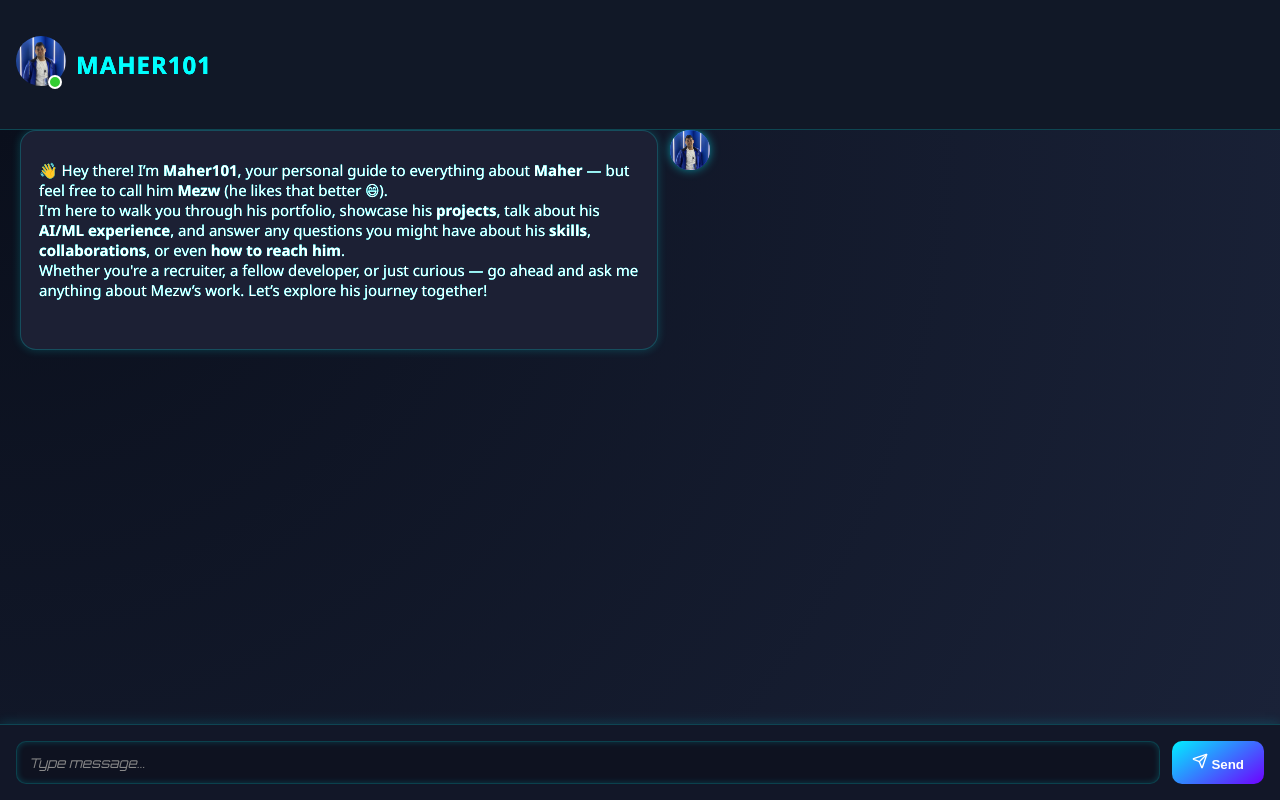
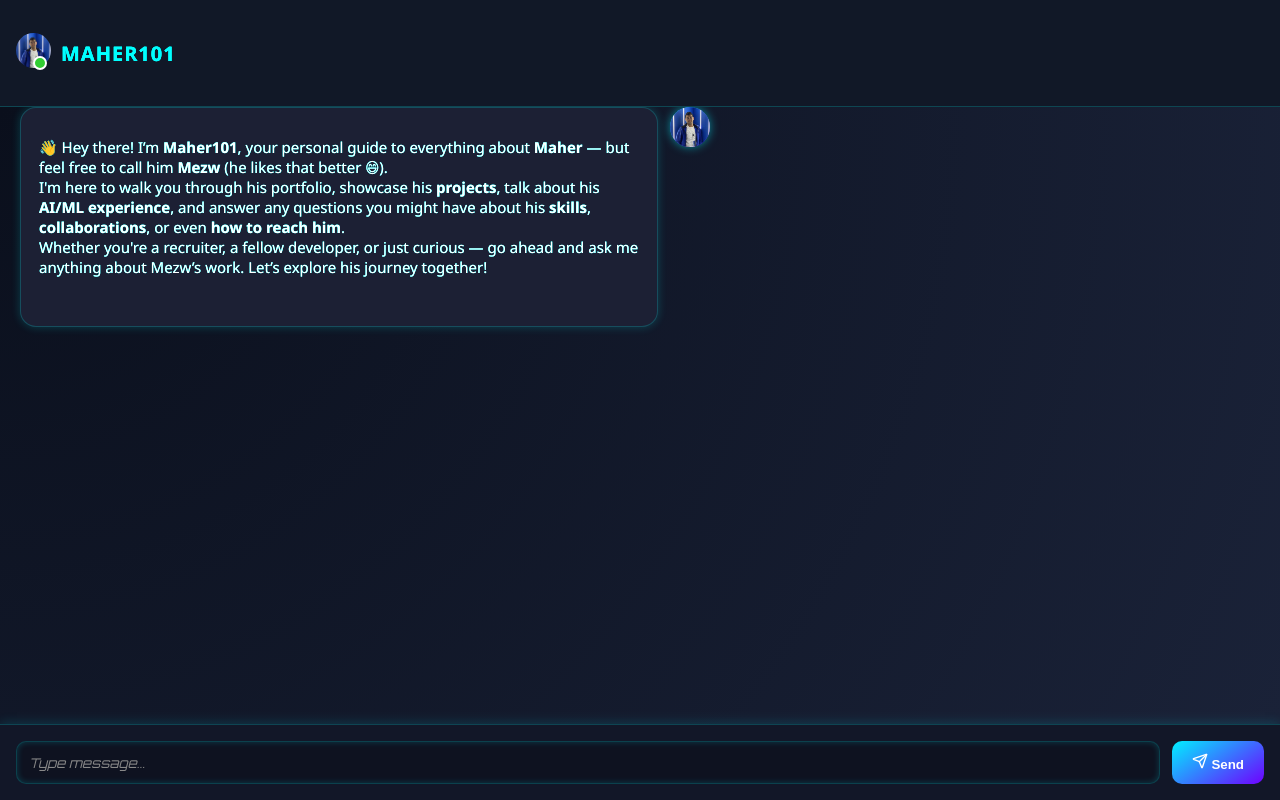
Before and after one commit to maher-mohsen/Maher-101, a React (Create React App) app: page / in a window 1280 px wide. Built offline with nearby package versions, Linux system fonts and the light colour scheme; no server answers.

Commit message:
Fix Style

```diff
--- a/src/ChatBot.jsx
+++ b/src/ChatBot.jsx
@@ -143,9 +143,9 @@ ${jsonString}
   return (
     <div className="chat-container">
       <div className="chat-header">
-        <h2 style={{ display: 'flex', alignItems: 'center', gap: '10px' }}>
+        <h2 style={{ display: 'flex', alignItems: 'center', gap: '10px', fontSize:20 }}>
           <div style={{ position: 'relative' }}>
-            <img src="/maher.jpg" alt="Maher101 Icon" style={{ width: 50, height: 50, borderRadius: '50%' }} />
+            <img src="/maher.jpg" alt="Maher101 Icon" style={{ width: 35, height: 35, borderRadius: '50%' }} />
             <span style={{
               position: 'absolute', bottom: 4, right: 4, width: 10, height: 10,
               backgroundColor: 'limegreen', borderRadius: '50%', border: '2px solid white'
```
